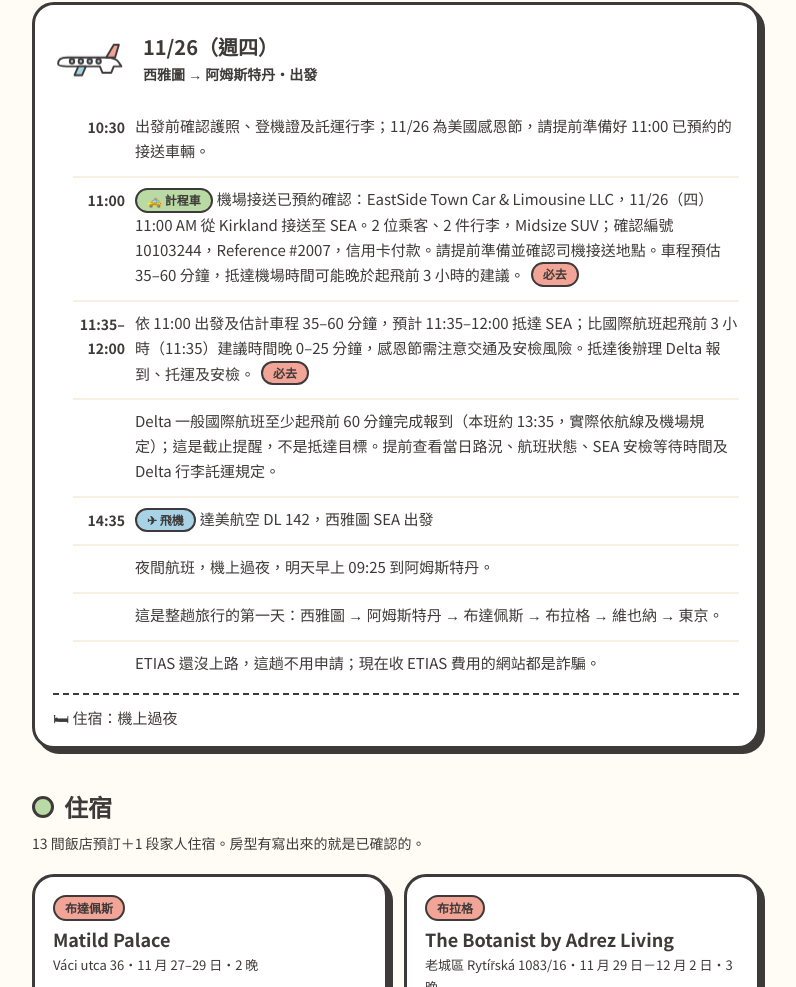
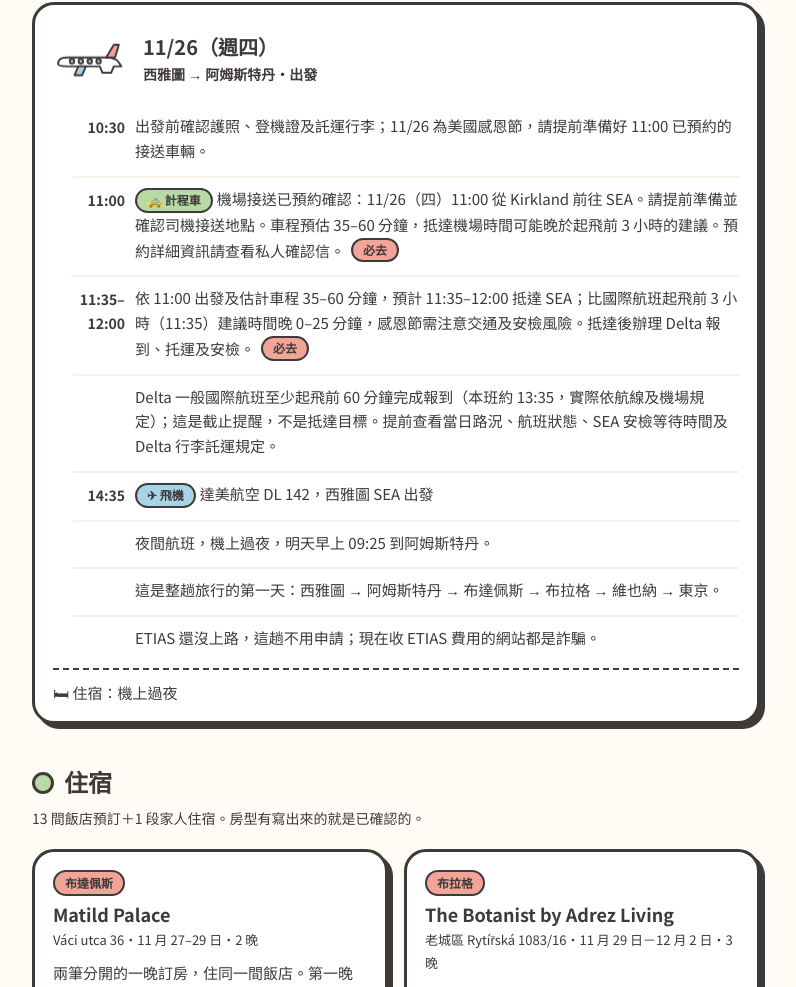
Before and after one commit to veniahuang/Travel, a plain HTML site: page index.html in a window 1280 px wide. Shown: the part 3244-4231 px from the top of the page, without its empty margins (244-1040 px from the left). Drawn offline with Linux system fonts and the light colour scheme; a web font is replaced by a local one.

Commit message:
Redact sensitive airport transfer booking details from public itinerary

```diff
--- a/index.html
+++ b/index.html
@@ -767,7 +767,7 @@ footer .foot-card{
 const DAYS = [
 {date:"2026-11-26",dow:"週四",label:"11/26",city:"西雅圖 → 阿姆斯特丹",seg:"出發",pic:"s-plane",stay:"機上過夜",events:[
  {t:"10:30",tag:"note",text:"出發前確認護照、登機證及託運行李；11/26 為美國感恩節，請提前準備好 11:00 已預約的接送車輛。"},
- {t:"11:00",tag:"taxi",text:"機場接送已預約確認：EastSide Town Car & Limousine LLC，11/26（四）11:00 AM 從 Kirkland 接送至 SEA。2 位乘客、2 件行李，Midsize SUV；確認編號 10103244，Reference #2007，信用卡付款。請提前準備並確認司機接送地點。車程預估 35–60 分鐘，抵達機場時間可能晚於起飛前 3 小時的建議。",must:true},
+ {t:"11:00",tag:"taxi",text:"機場接送已預約確認：11/26（四）11:00 從 Kirkland 前往 SEA。請提前準備並確認司機接送地點。車程預估 35–60 分鐘，抵達機場時間可能晚於起飛前 3 小時的建議。預約詳細資訊請查看私人確認信。",must:true},
  {t:"11:35–12:00",tag:"note",text:"依 11:00 出發及估計車程 35–60 分鐘，預計 11:35–12:00 抵達 SEA；比國際航班起飛前 3 小時（11:35）建議時間晚 0–25 分鐘，感恩節需注意交通及安檢風險。抵達後辦理 Delta 報到、托運及安檢。",must:true},
  {t:"",tag:"note",text:"Delta 一般國際航班至少起飛前 60 分鐘完成報到（本班約 13:35，實際依航線及機場規定）；這是截止提醒，不是抵達目標。提前查看當日路況、航班狀態、SEA 安檢等待時間及 Delta 行李託運規定。"},
  {t:"14:35",tag:"plane",text:"達美航空 DL 142，西雅圖 SEA 出發"},
```
